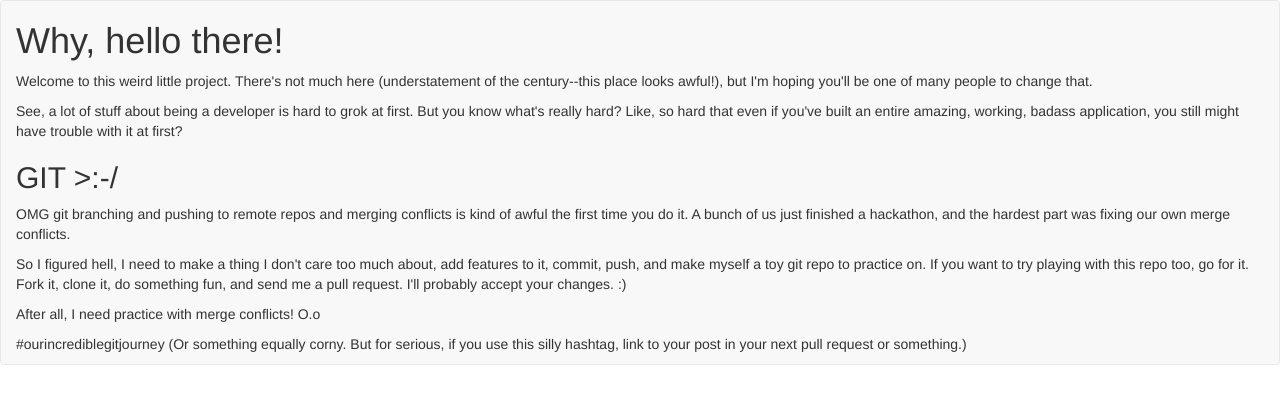
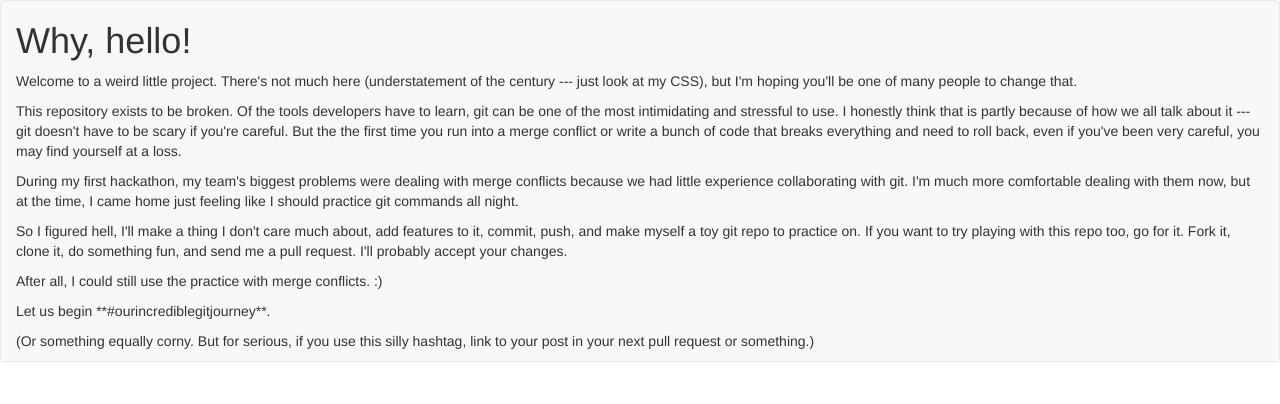
Before and after one commit to jgriffith23/git-playground, a Flask app: page / in a window 1280 px wide. Shown: the top 404 px of the page. Run offline with Flask 2, Linux system fonts and the light colour scheme; some libraries are stand-ins or nearby versions.

Commit message:
update homepage

```diff
--- a/templates/index.html
+++ b/templates/index.html
@@ -7,21 +7,49 @@
 {% block body %}
 
 <div id="mission-statement-maybe">
-    <h1> Why, hello there! </h1>
+    <h1> Why, hello! </h1>
 
-    <p> Welcome to this weird little project. There's not much here (understatement of the century--this place looks awful!), but I'm hoping you'll be one of many people to change that.<p>
+    <p>
+      Welcome to a weird little project. There's not much here
+      (understatement of the century --- just look at my CSS), but I'm hoping you'll
+      be one of many people to change that.
+    </p>
 
-    <p>See, a lot of stuff about being a developer is hard to grok at first. But you know what's really hard? Like, so hard that even if you've built an entire amazing, working, badass application, you still might have trouble with it at first? </p>
+    <p>
+    This repository exists to be broken. Of the tools developers have to learn, git
+    can be one of the most intimidating and stressful to use. I honestly think that
+    is partly because of how we all talk about it --- git doesn't have to be scary
+    if you're careful. But the the first time you run into a merge conflict or
+    write a bunch of code that breaks everything and need to roll back, even if
+    you've been very careful, you may find yourself at a loss.
+    </p>
 
-    <h2> GIT >:-/ </h2>
+    <p>
+    During my first hackathon, my team's biggest problems were dealing with merge
+    conflicts because we had little experience collaborating with git. I'm much more
+    comfortable dealing with them now, but at the time, I came home just feeling
+    like I should practice git commands all night.
+    </p>
 
-    <p>OMG git branching and pushing to remote repos and merging conflicts is kind of awful the first time you do it. A bunch of us just finished a hackathon, and the hardest part was fixing our own merge conflicts. </p>
+    <p>
+    So I figured hell, I'll make a thing I don't care much about, add features to
+    it, commit, push, and make myself a toy git repo to practice on. If you want to
+    try playing with this repo too, go for it. Fork it, clone it, do something fun,
+    and send me a pull request. I'll probably accept your changes.
+    </p>
 
-    <p>So I figured hell, I need to make a thing I don't care too much about, add features to it, commit, push, and make myself a toy git repo to practice on. If you want to try playing with this repo too, go for it. Fork it, clone it, do something fun, and send me a pull request. I'll probably accept your changes. :) </p>
+    <p>
+    After all, I could still use the practice with merge conflicts. :)
+    </p>
 
-    <p>After all, I need practice with merge conflicts! O.o </p>
+    <p>
+    Let us begin **#ourincrediblegitjourney**.
+    </p>
 
-    <p>#ourincrediblegitjourney (Or something equally corny. But for serious, if you use this silly hashtag, link to your post in your next pull request or something.)</p>
+    <p>
+    (Or something equally corny. But for serious, if you use this silly hashtag,
+    link to your post in your next pull request or something.)
+    </p>
 </div>
 
 
```
